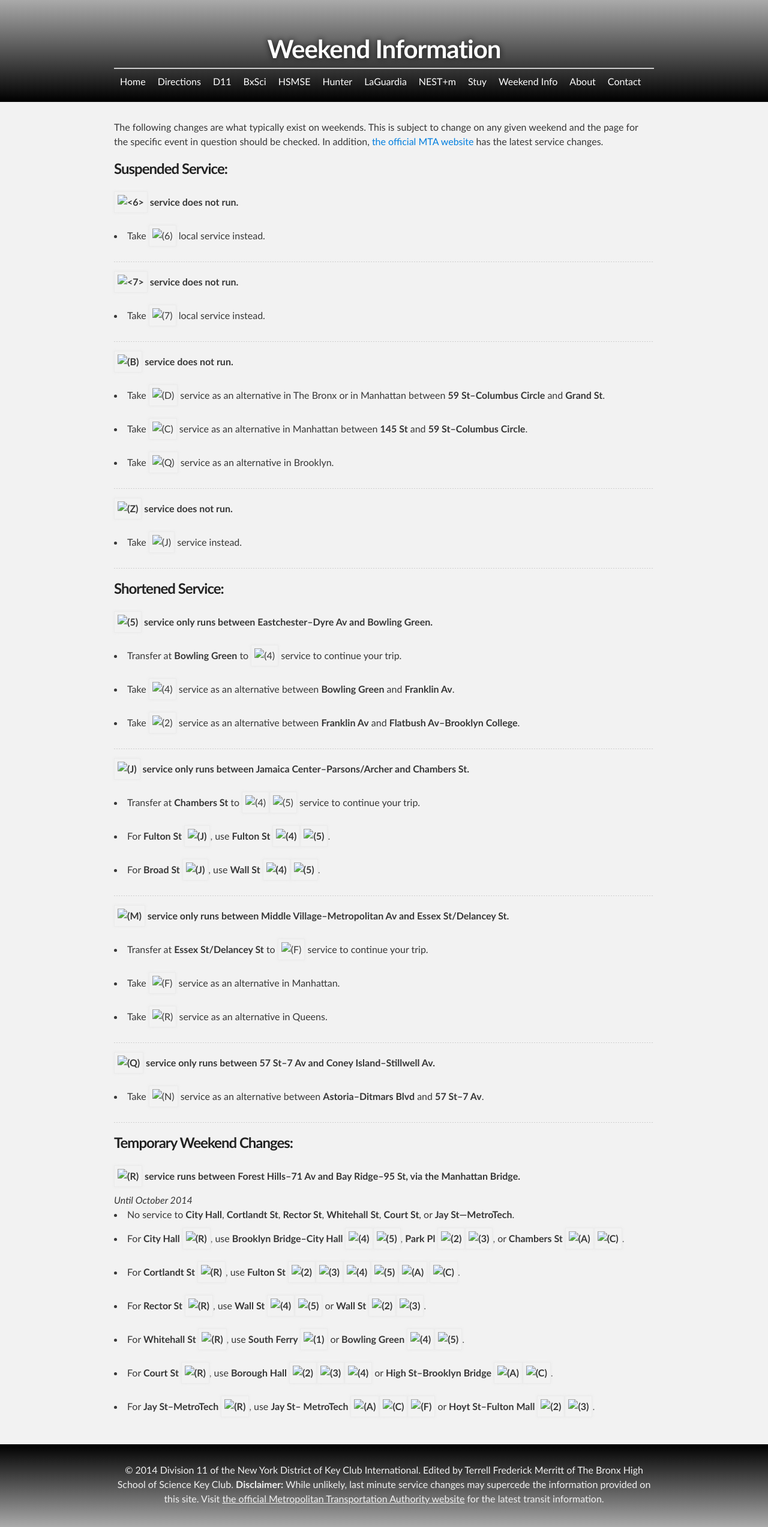
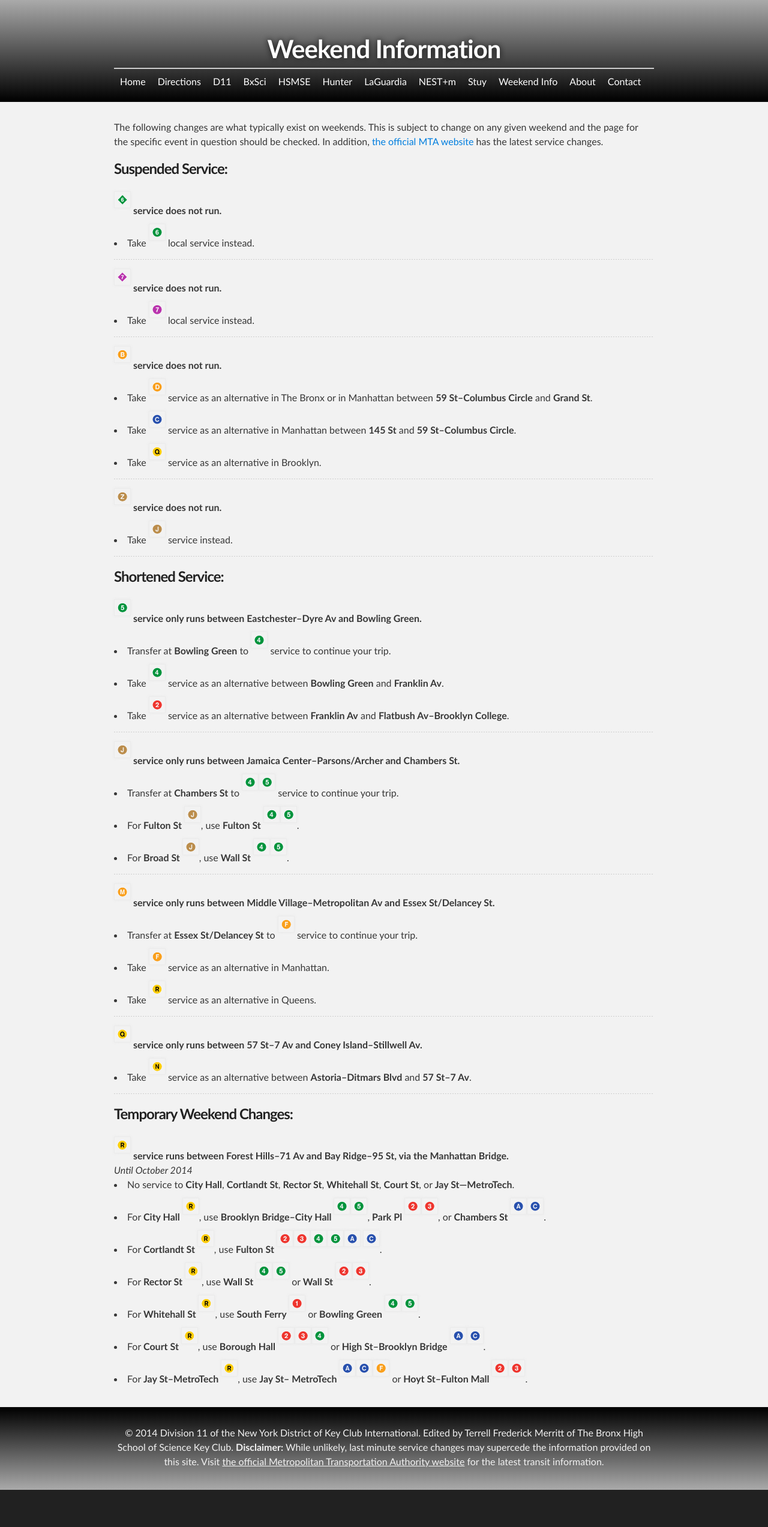
Before and after one commit to d11directions/d11directions.github.io, a Jekyll site: the page built from weekend_info/index.html, in a window 1280 px wide. Shown: the whole page at 60% size. Built offline with Jekyll 4.4.1, drawn with Linux system fonts in a browser that asks for light colours; after the commit the page ends 2484 px from its top, so only the background shows below that.

Commit message:
[Redesign] Update Weekend Info page

```diff
--- a/weekend_info/index.html
+++ b/weekend_info/index.html
@@ -8,32 +8,32 @@ redirect_from: /weekend_information/index.html
     <h3>Suspended Service:</h3>
     <ul>
       <li>
-        <strong id="6d"><img src="/website-test/img/6d.png" alt="<6>"> service does not run.</strong>
+        <strong id="6d"><img src="/img/6d.png" alt="<6>"> service does not run.</strong>
         <ul>
-          <li>Take <img src="/website-test/img/6.png" alt="(6)"> local service instead.</li>
+          <li>Take <img src="/img/6.png" alt="(6)"> local service instead.</li>
         </ul>
       </li>
       <hr>
       <li>
-        <strong id="7d"><img src="/website-test/img/7d.png" alt="<7>"> service does not run.</strong>
+        <strong id="7d"><img src="/img/7d.png" alt="<7>"> service does not run.</strong>
         <ul>
-          <li>Take <img src="/website-test/img/7.png" alt="(7)"> local service instead.</li>
+          <li>Take <img src="/img/7.png" alt="(7)"> local service instead.</li>
         </ul>
       </li>
       <hr>
       <li>
-        <strong id="B"><img src="/website-test/img/B.png" alt="(B)"> service does not run.</strong>
+        <strong id="B"><img src="/img/B.png" alt="(B)"> service does not run.</strong>
         <ul>
-          <li>Take <img src="/website-test/img/D.png" alt="(D)"> service as an alternative in The Bronx or in Manhattan between <strong>59 St&ndash;Columbus Circle</strong> and <strong>Grand St</strong>.</li>
-          <li>Take <img src="/website-test/img/C.png" alt="(C)"> service as an alternative in Manhattan between <strong>145 St</strong> and <strong>59 St&ndash;Columbus Circle</strong>.</li>
-          <li>Take <img src="/website-test/img/Q.png" alt="(Q)"> service as an alternative in Brooklyn.</li>
+          <li>Take <img src="/img/D.png" alt="(D)"> service as an alternative in The Bronx or in Manhattan between <strong>59 St&ndash;Columbus Circle</strong> and <strong>Grand St</strong>.</li>
+          <li>Take <img src="/img/C.png" alt="(C)"> service as an alternative in Manhattan between <strong>145 St</strong> and <strong>59 St&ndash;Columbus Circle</strong>.</li>
+          <li>Take <img src="/img/Q.png" alt="(Q)"> service as an alternative in Brooklyn.</li>
         </ul>
       </li>
       <hr>
       <li>
-        <strong id="Z"><img src="/website-test/img/Z.png" alt="(Z)"> service does not run.</strong>
+        <strong id="Z"><img src="/img/Z.png" alt="(Z)"> service does not run.</strong>
         <ul>
-          <li>Take <img src="/website-test/img/J.png" alt="(J)"> service instead.</li>
+          <li>Take <img src="/img/J.png" alt="(J)"> service instead.</li>
         </ul>
       </li>
       <hr>
@@ -42,36 +42,36 @@ redirect_from: /weekend_information/index.html
     <h3>Shortened Service:</h3>
     <ul>
       <li>
-        <strong id="5"><img src="/website-test/img/5.png" alt="(5)"> service only runs between Eastchester&ndash;Dyre Av and Bowling Green.</strong>
+        <strong id="5"><img src="/img/5.png" alt="(5)"> service only runs between Eastchester&ndash;Dyre Av and Bowling Green.</strong>
         <ul>
-          <li>Transfer at <strong>Bowling Green</strong> to <img src="/website-test/img/4.png" alt="(4)"> service to continue your trip.</li>
-          <li>Take <img src="/website-test/img/4.png" alt="(4)"> service as an alternative between <strong>Bowling Green</strong> and <strong>Franklin Av</strong>.</li>
-          <li>Take <img src="/website-test/img/2.png" alt="(2)"> service as an alternative between <strong>Franklin Av</strong> and <strong>Flatbush Av&ndash;Brooklyn College</strong>.</li>
+          <li>Transfer at <strong>Bowling Green</strong> to <img src="/img/4.png" alt="(4)"> service to continue your trip.</li>
+          <li>Take <img src="/img/4.png" alt="(4)"> service as an alternative between <strong>Bowling Green</strong> and <strong>Franklin Av</strong>.</li>
+          <li>Take <img src="/img/2.png" alt="(2)"> service as an alternative between <strong>Franklin Av</strong> and <strong>Flatbush Av&ndash;Brooklyn College</strong>.</li>
         </ul>
       </li>
       <hr>
       <li>
-      	 <strong id="J"><img src="/website-test/img/J.png" alt="(J)"> service only runs between Jamaica Center&ndash;Parsons/Archer and Chambers St.</strong>
+      	 <strong id="J"><img src="/img/J.png" alt="(J)"> service only runs between Jamaica Center&ndash;Parsons/Archer and Chambers St.</strong>
       	 <ul>
-      	   <li>Transfer at <strong>Chambers St</strong> to <img src="/website-test/img/4.png" alt="(4)"><img src="/website-test/img/5.png" alt="(5)"> service to continue your trip.</li>
-      	   <li>For <strong>Fulton St <img src="/website-test/img/J.png" alt="(J)"></strong>, use <strong>Fulton St <img src="/website-test/img/4.png" alt="(4)"><img src="/website-test/img/5.png" alt="(5)"></strong>.</li>
-      	   <li>For <strong>Broad St <img src="/website-test/img/J.png" alt="(J)"></strong>, use <strong>Wall St <img src="/website-test/img/4.png" alt="(4)"><img src="/website-test/img/5.png" alt="(5)"></strong>.</li>
+      	   <li>Transfer at <strong>Chambers St</strong> to <img src="/img/4.png" alt="(4)"><img src="/img/5.png" alt="(5)"> service to continue your trip.</li>
+      	   <li>For <strong>Fulton St <img src="/img/J.png" alt="(J)"></strong>, use <strong>Fulton St <img src="/img/4.png" alt="(4)"><img src="/img/5.png" alt="(5)"></strong>.</li>
+      	   <li>For <strong>Broad St <img src="/img/J.png" alt="(J)"></strong>, use <strong>Wall St <img src="/img/4.png" alt="(4)"><img src="/img/5.png" alt="(5)"></strong>.</li>
       	 </ul>
       </li>
       <hr>
       <li>
-        <strong id="M"><img src="/website-test/img/M.png" alt="(M)"> service only runs between Middle Village&ndash;Metropolitan Av and Essex St/Delancey St.</strong>
+        <strong id="M"><img src="/img/M.png" alt="(M)"> service only runs between Middle Village&ndash;Metropolitan Av and Essex St/Delancey St.</strong>
         <ul>
-          <li>Transfer at <strong>Essex St/Delancey St</strong> to <img src="/website-test/img/F.png" alt="(F)"> service to continue your trip.</li>
-          <li>Take <img src="/website-test/img/F.png" alt="(F)"> service as an alternative in Manhattan.</li>
-          <li>Take <img src="/website-test/img/R.png" alt="(R)"> service as an alternative in Queens.</li>
+          <li>Transfer at <strong>Essex St/Delancey St</strong> to <img src="/img/F.png" alt="(F)"> service to continue your trip.</li>
+          <li>Take <img src="/img/F.png" alt="(F)"> service as an alternative in Manhattan.</li>
+          <li>Take <img src="/img/R.png" alt="(R)"> service as an alternative in Queens.</li>
         </ul>
       </li>
       <hr>
       <li>
-        <strong id="Q"><img src="/website-test/img/Q.png" alt="(Q)"> service only runs between 57 St&ndash;7 Av and Coney Island&ndash;Stillwell Av.</strong>
+        <strong id="Q"><img src="/img/Q.png" alt="(Q)"> service only runs between 57 St&ndash;7 Av and Coney Island&ndash;Stillwell Av.</strong>
         <ul>
-          <li>Take <img src="/website-test/img/N.png" alt="(N)"> service as an alternative between <strong>Astoria&ndash;Ditmars Blvd</strong> and <strong>57 St&ndash;7 Av</strong>.</li>
+          <li>Take <img src="/img/N.png" alt="(N)"> service as an alternative between <strong>Astoria&ndash;Ditmars Blvd</strong> and <strong>57 St&ndash;7 Av</strong>.</li>
         </ul>
       </li>
       <hr>
@@ -80,16 +80,16 @@ redirect_from: /weekend_information/index.html
     <h3>Temporary Weekend Changes:</h3>
     <ul>
       <li>
-        <strong id="R"><img src="/website-test/img/R.png" alt="(R)"> service runs between Forest Hills&ndash;71 Av and Bay Ridge&ndash;95 St, via the Manhattan Bridge.</strong><br>
+        <strong id="R"><img src="/img/R.png" alt="(R)"> service runs between Forest Hills&ndash;71 Av and Bay Ridge&ndash;95 St, via the Manhattan Bridge.</strong><br>
         <em>Until October 2014</em>
         <ul>
           <li>No service to <strong>City Hall</strong>, <strong>Cortlandt St</strong>, <strong>Rector St</strong>, <strong>Whitehall St</strong>, <strong>Court St</strong>, or <strong>Jay St&mdash;MetroTech</strong>.</li>
-          <li>For <strong>City Hall <img src="/website-test/img/R.png" alt="(R)"></strong>, use <strong>Brooklyn Bridge&ndash;City Hall <img src="/website-test/img/4.png" alt="(4)"><img src="/website-test/img/5.png" alt="(5)"></strong>, <strong>Park Pl <img src="/website-test/img/2.png" alt="(2)"><img src="/website-test/img/3.png" alt="(3)"></strong>, or <strong>Chambers St <img src="/website-test/img/A.png" alt="(A)"><img src="/website-test/img/C.png" alt="(C)"></strong>.</li>
-          <li>For <strong>Cortlandt St <img src="/website-test/img/R.png" alt="(R)"></strong>, use <strong>Fulton St <img src="/website-test/img/2.png" alt="(2)"><img src="/website-test/img/3.png" alt="(3)"><img src="/website-test/img/4.png" alt="(4)"><img src="/website-test/img/5.png" alt="(5)"><img src="/website-test/img/A.png" alt="(A)"> <img src="/website-test/img/C.png" alt="(C)"></strong>.</li>
-          <li>For <strong>Rector St <img src="/website-test/img/R.png" alt="(R)"></strong>, use <strong>Wall St <img src="/website-test/img/4.png" alt="(4)"><img src="/website-test/img/5.png" alt="(5)"></strong> or <strong>Wall St <img src="/website-test/img/2.png" alt="(2)"><img src="/website-test/img/3.png" alt="(3)"></strong>.</li>
-          <li>For <strong>Whitehall St <img src="/website-test/img/R.png" alt="(R)"></strong>, use <strong>South Ferry <img src="/website-test/img/1.png" alt="(1)"></strong> or <strong>Bowling Green <img src="/website-test/img/4.png" alt="(4)"><img src="/website-test/img/5.png" alt="(5)"></strong>.</li>
-          <li>For <strong>Court St <img src="/website-test/img/R.png" alt="(R)"></strong>, use <strong>Borough Hall <img src="/website-test/img/2.png" alt="(2)"><img src="/website-test/img/3.png" alt="(3)"><img src="/website-test/img/4.png" alt="(4)"></strong> or <strong>High St&ndash;Brooklyn Bridge <img src="/website-test/img/A.png" alt="(A)"><img src="/website-test/img/C.png" alt="(C)"></strong>.</li>
-          <li>For <strong>Jay St&ndash;MetroTech <img src="/website-test/img/R.png" alt="(R)"></strong>, use <strong>Jay St&ndash; MetroTech <img src="/website-test/img/A.png" alt="(A)"><img src="/website-test/img/C.png" alt="(C)"><img src="/website-test/img/F.png" alt="(F)"></strong> or <strong>Hoyt St&ndash;Fulton Mall <img src="/website-test/img/2.png" alt="(2)"><img src="/website-test/img/3.png" alt="(3)"></strong>.</li>
+          <li>For <strong>City Hall <img src="/img/R.png" alt="(R)"></strong>, use <strong>Brooklyn Bridge&ndash;City Hall <img src="/img/4.png" alt="(4)"><img src="/img/5.png" alt="(5)"></strong>, <strong>Park Pl <img src="/img/2.png" alt="(2)"><img src="/img/3.png" alt="(3)"></strong>, or <strong>Chambers St <img src="/img/A.png" alt="(A)"><img src="/img/C.png" alt="(C)"></strong>.</li>
+          <li>For <strong>Cortlandt St <img src="/img/R.png" alt="(R)"></strong>, use <strong>Fulton St <img src="/img/2.png" alt="(2)"><img src="/img/3.png" alt="(3)"><img src="/img/4.png" alt="(4)"><img src="/img/5.png" alt="(5)"><img src="/img/A.png" alt="(A)"> <img src="/img/C.png" alt="(C)"></strong>.</li>
+          <li>For <strong>Rector St <img src="/img/R.png" alt="(R)"></strong>, use <strong>Wall St <img src="/img/4.png" alt="(4)"><img src="/img/5.png" alt="(5)"></strong> or <strong>Wall St <img src="/img/2.png" alt="(2)"><img src="/img/3.png" alt="(3)"></strong>.</li>
+          <li>For <strong>Whitehall St <img src="/img/R.png" alt="(R)"></strong>, use <strong>South Ferry <img src="/img/1.png" alt="(1)"></strong> or <strong>Bowling Green <img src="/img/4.png" alt="(4)"><img src="/img/5.png" alt="(5)"></strong>.</li>
+          <li>For <strong>Court St <img src="/img/R.png" alt="(R)"></strong>, use <strong>Borough Hall <img src="/img/2.png" alt="(2)"><img src="/img/3.png" alt="(3)"><img src="/img/4.png" alt="(4)"></strong> or <strong>High St&ndash;Brooklyn Bridge <img src="/img/A.png" alt="(A)"><img src="/img/C.png" alt="(C)"></strong>.</li>
+          <li>For <strong>Jay St&ndash;MetroTech <img src="/img/R.png" alt="(R)"></strong>, use <strong>Jay St&ndash; MetroTech <img src="/img/A.png" alt="(A)"><img src="/img/C.png" alt="(C)"><img src="/img/F.png" alt="(F)"></strong> or <strong>Hoyt St&ndash;Fulton Mall <img src="/img/2.png" alt="(2)"><img src="/img/3.png" alt="(3)"></strong>.</li>
         </ul>
       </li>
     </ul>
```
